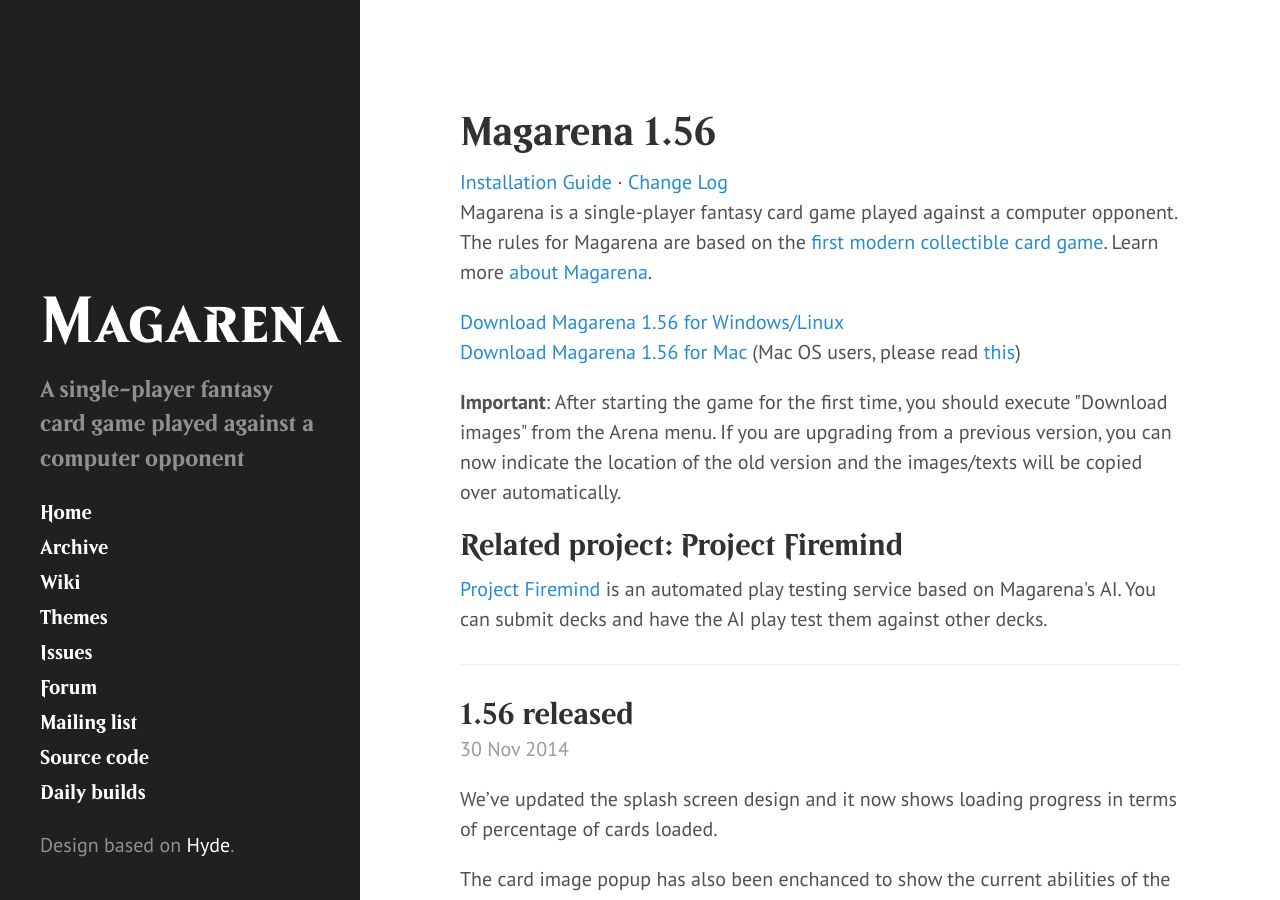
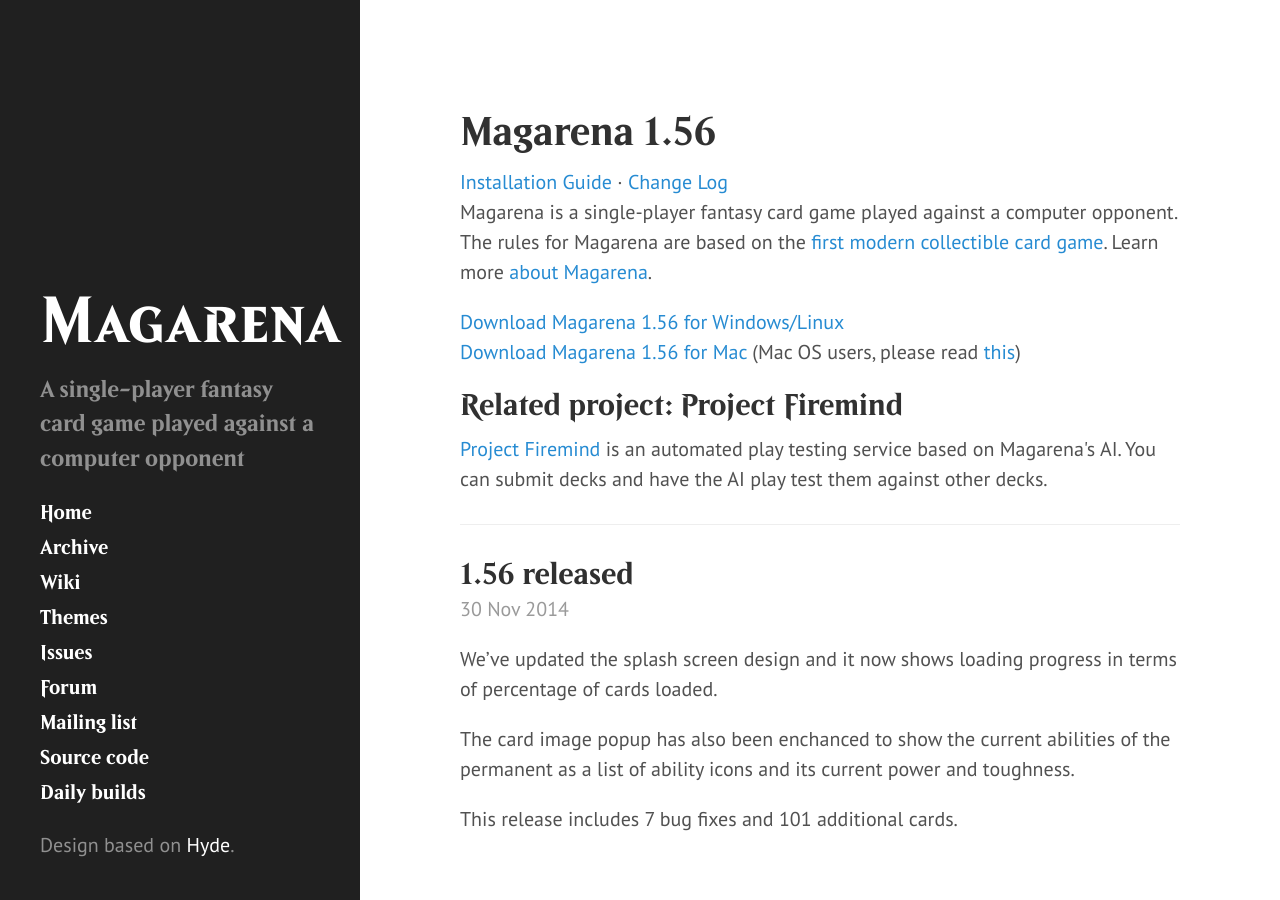
Before and after one commit to magarena/magarena.github.io, a Jekyll site: the page built from index.html, in a window 1280 px wide and 900 px high. Built offline with Jekyll 4.4.1, drawn with Linux system fonts in a browser that asks for light colours; Markdown is read by kramdown in place of the engine named in the settings; the list of posts is cut into pages by our own code.

Commit message:
Update main_pre.html
remove obsolete "important" paragraph. The installation guide link, new images alert and automatic display of import dialog on first run should ensure user is aware of what is going on.

```diff
--- a/_includes/main_pre.html
+++ b/_includes/main_pre.html
@@ -17,13 +17,6 @@
 (Mac OS users, please read <a href="http://support.apple.com/kb/PH11436">this</a>)
 </p>
 
-<p>
-<b>Important</b>: After starting the game for the first time, you should
-execute "Download images" from the Arena menu. If you are upgrading from a
-previous version, you can now indicate the location of the old version and the
-images/texts will be copied over automatically.
-</p>
-
 <h2>Related project: Project Firemind</h2>
 <a href="http://firemind.ch/">Project Firemind</a> is an automated play testing
 service based on Magarena's AI. You can submit decks and have the AI play test
```
